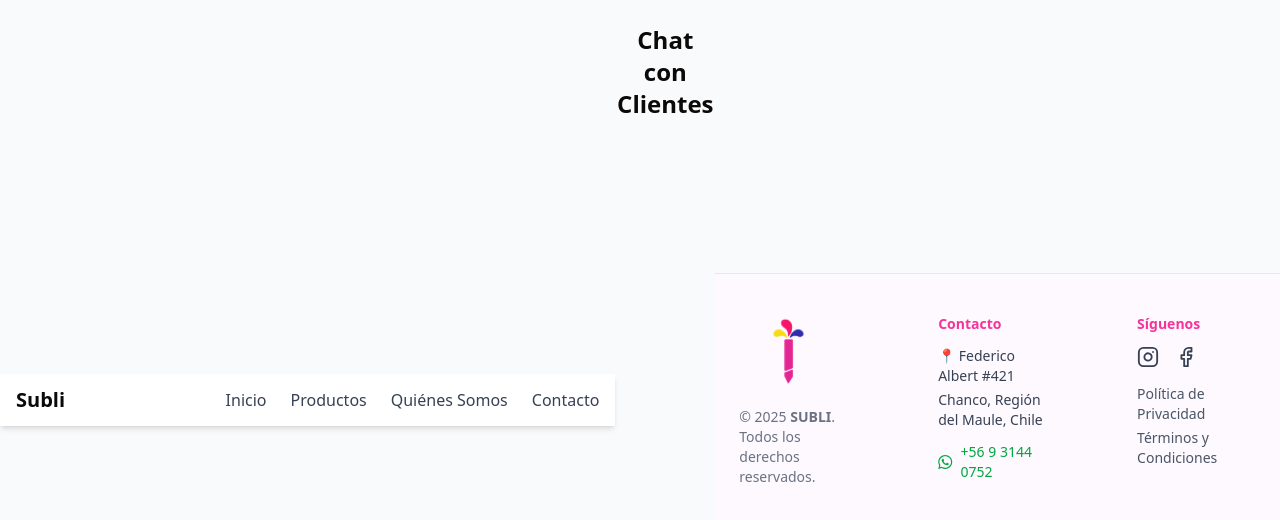
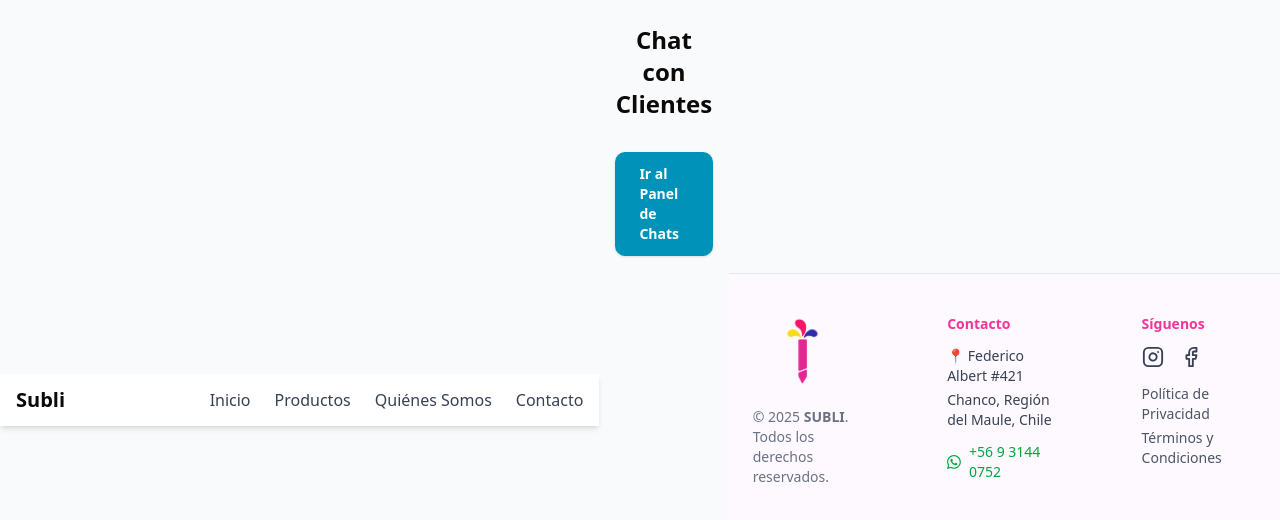
Before and after one commit to Britoshky/subli_frontend, a Next.js app: page /auth/admin/dashboard in a window 1280 px wide. Shown: the top 520 px of the page. Built offline with nearby package versions, Linux system fonts and the light colour scheme.

Commit message:
Adds navigation link to admin chat panel
Enhances the admin dashboard by adding a styled navigation link
to the chat panel. Improves user experience with better layout
spacing and a call-to-action button for easier access.

```diff
--- a/app/auth/admin/dashboard/page.tsx
+++ b/app/auth/admin/dashboard/page.tsx
@@ -1,11 +1,19 @@
 import React from "react";
+import Link from "next/link";
 
 export default async function dashboardPage() {
-  const numero = "56956197415"; // este puedes manejarlo dinámico desde login o props
+  return (
+    <div className="min-h-screen bg-gray-50 px-4 py-6">
+      <h1 className="text-center text-2xl font-bold mb-8">Chat con Clientes</h1>
 
-  return (
-    <div className="min-h-screen bg-gray-50">
-      <h1 className="text-center text-2xl font-bold mt-6">Chat con Clientes</h1>
+      <div className="flex justify-center">
+        <Link
+          href="/auth/admin/chat"
+          className="px-6 py-3 bg-cyan-600 hover:bg-cyan-700 text-white rounded-lg shadow text-sm font-semibold transition"
+        >
+          Ir al Panel de Chats
+        </Link>
+      </div>
     </div>
   );
 }
```
